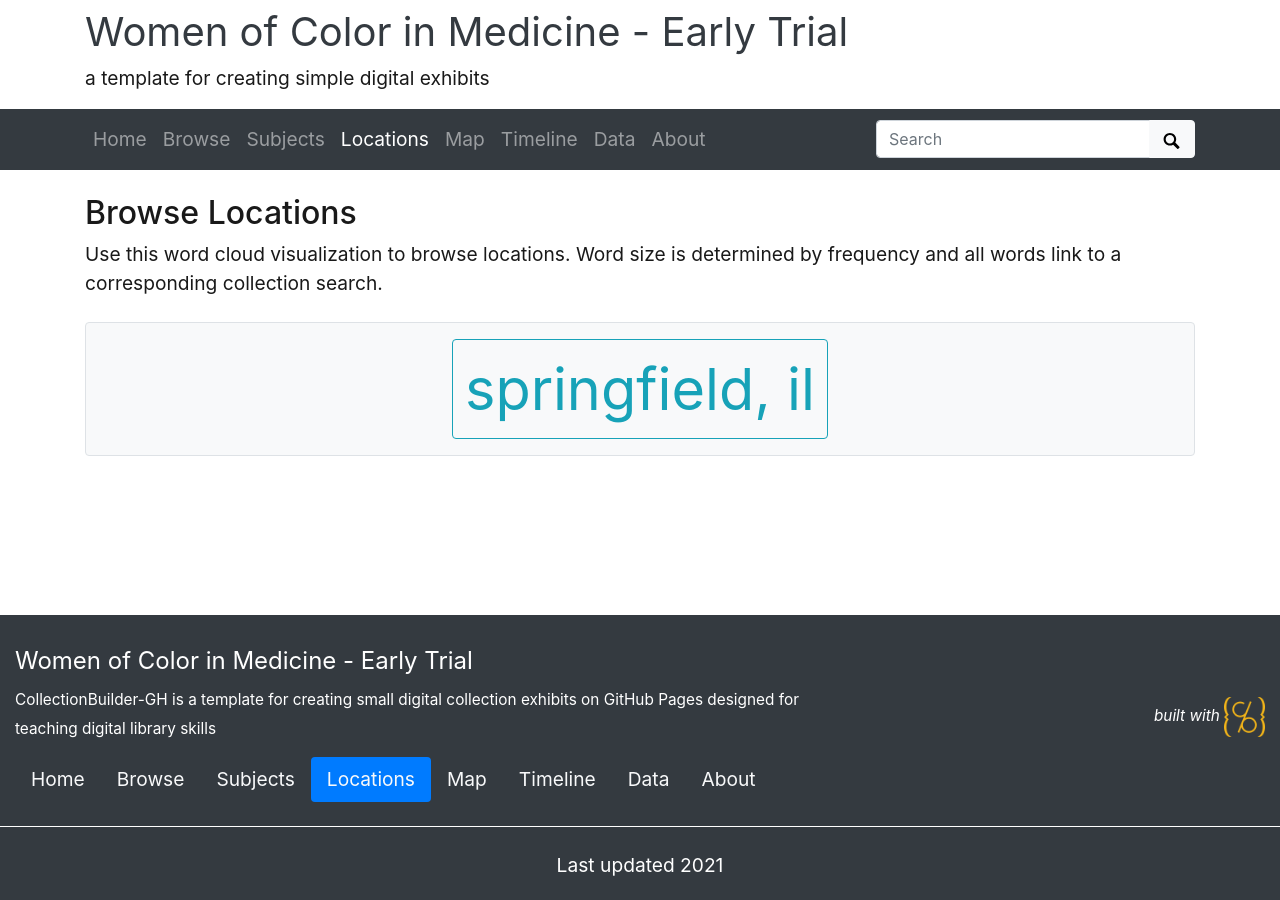
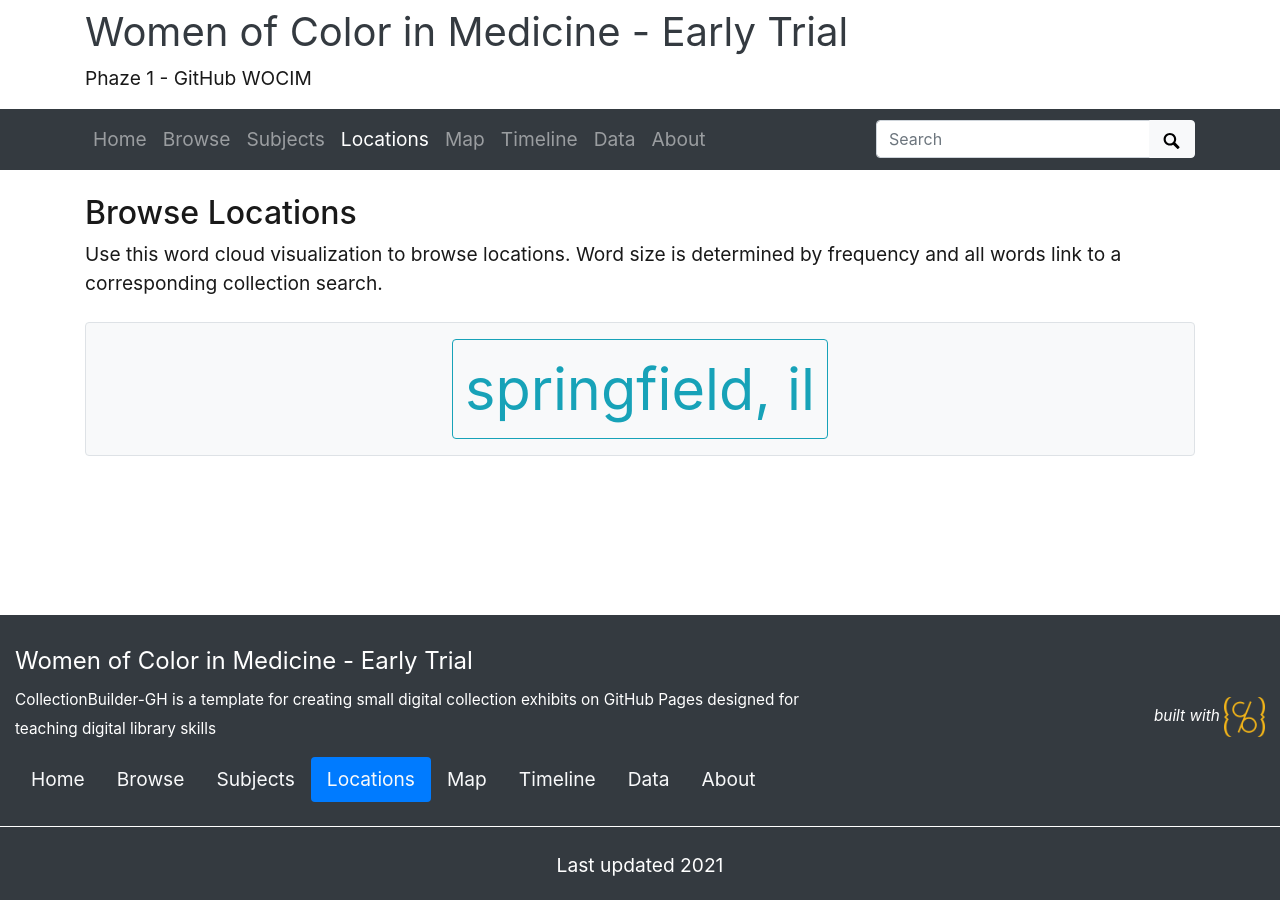
Before and after one commit to Starkad2/Wocim_GH, a Jekyll site: the page built from pages/locations.md, in a window 1280 px wide. Built offline with Jekyll 4.4.1, drawn with Linux system fonts in a browser that asks for light colours.

Commit message:
Update _config.yml

```diff
--- a/_config.yml
+++ b/_config.yml
@@ -22,7 +22,7 @@ source-code: https://github.com/Starkad2/Wocim_GH
 # title of site appears in banner
 title: Women of Color in Medicine - Early Trial
 # tagline, a short phrase that will appear throughout the site in the top banner
-tagline: a template for creating simple digital exhibits
+tagline: Phaze 1 - GitHub WOCIM
 # description appears in meta tags and other locations
 # this description might appear in search result lists, keep around 160 characters max
 description: "CollectionBuilder-GH is a template for creating small digital collection exhibits on GitHub Pages designed for teaching digital library skills"
```
